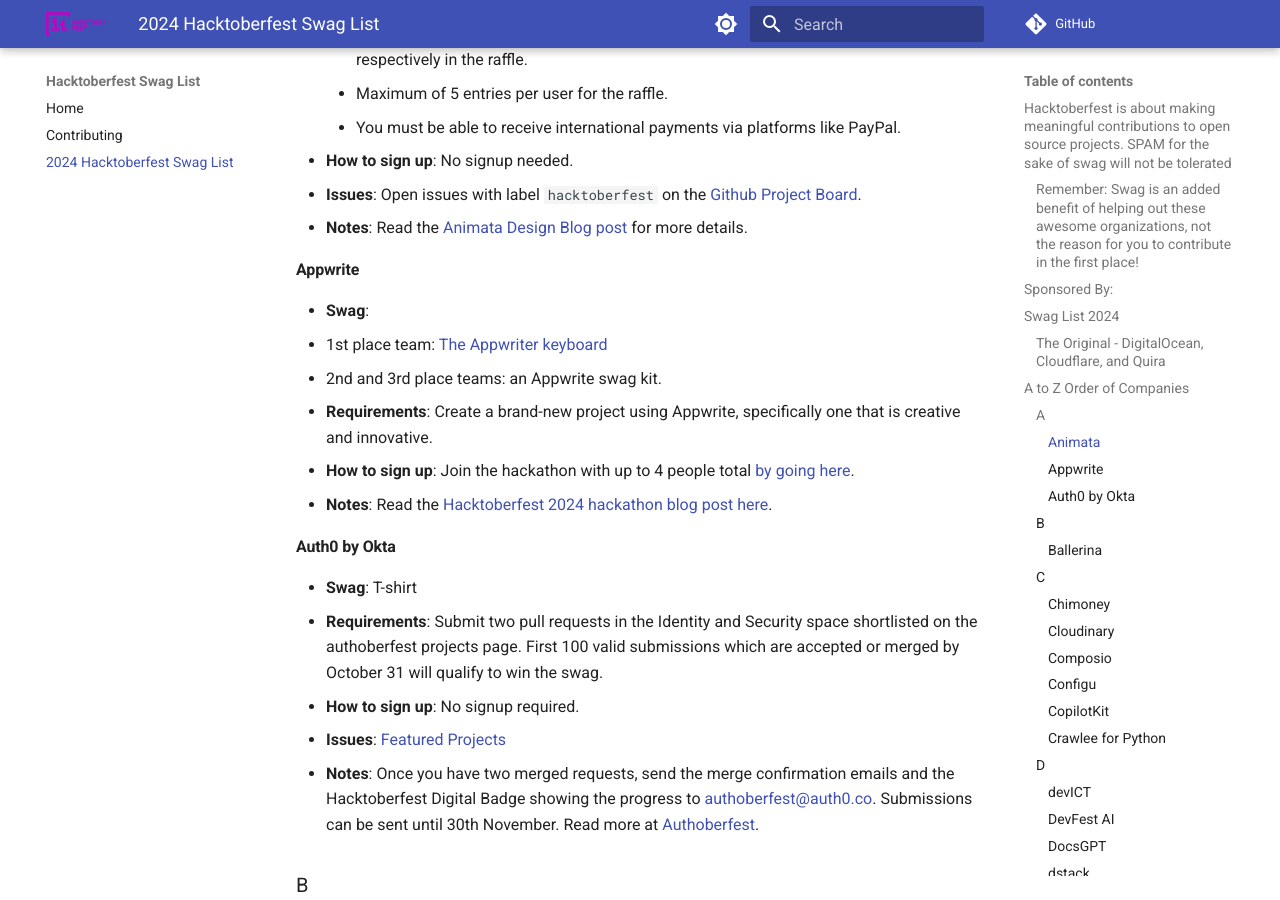
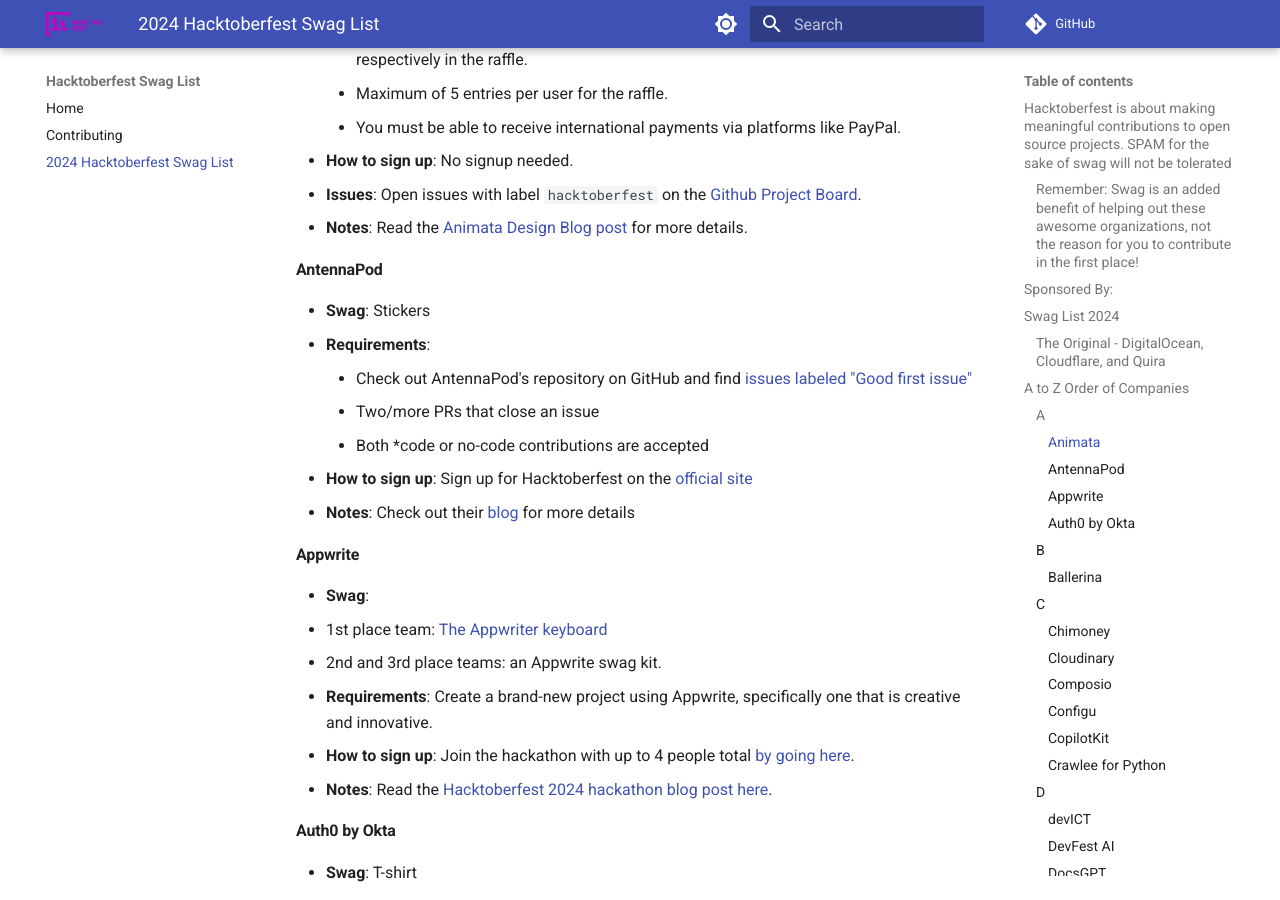
Before and after one commit to crweiner/hacktoberfest-swag-list, an MkDocs documentation site: the page built from docs/list.md, in a window 1280 px wide and 900 px high, scrolled down 1847 px. Built offline with MkDocs 1.6.1 and Material for MkDocs 9.7.7, drawn with Linux system fonts in a browser that asks for light colours; plug-ins that fetch from the network failed and are left out; comment, search, counter and statistics services are not loaded.

Commit message:
Added AntennaPod to list.md

```diff
--- a/docs/list.md
+++ b/docs/list.md
@@ -53,6 +53,15 @@
 - **Issues**: Open issues with label `hacktoberfest` on the [Github Project Board](https://github.com/orgs/codse/projects/37/views/2).
 - **Notes**: Read the [Animata Design Blog post](https://animata.design/blog/hacktoberfest-2024) for more details.
 
+#### **AntennaPod**
+
+- **Swag**: Stickers
+- **Requirements**:
+    - Check out AntennaPod's repository on GitHub and find [issues labeled "Good first issue"](https://github.com/AntennaPod/AntennaPod/issues?q=is%3Aopen+is%3Aissue+label%3A%22Good+first+issue%22)
+    - Two/more PRs that close an issue
+    - Both *code or no-code contributions are accepted
+- **How to sign up**: Sign up for Hacktoberfest on the [official site](https://hacktoberfest.com/auth/)
+- **Notes**: Check out their [blog](https://antennapod.org/blog/2024/10/hacktoberfest-2024) for more details
 #### **Appwrite**
 
 - **Swag**:
```
